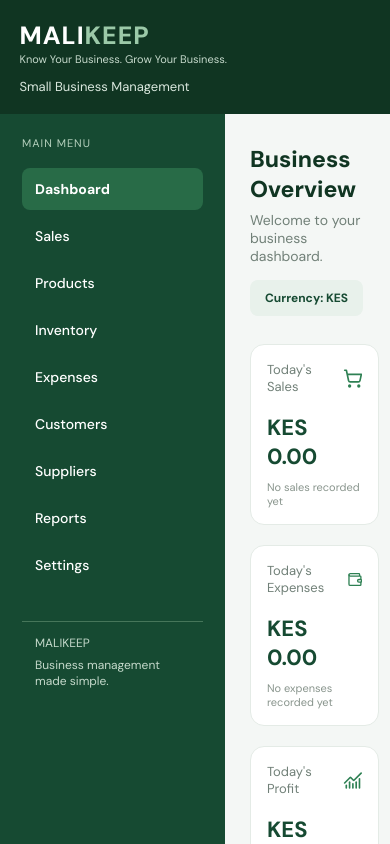
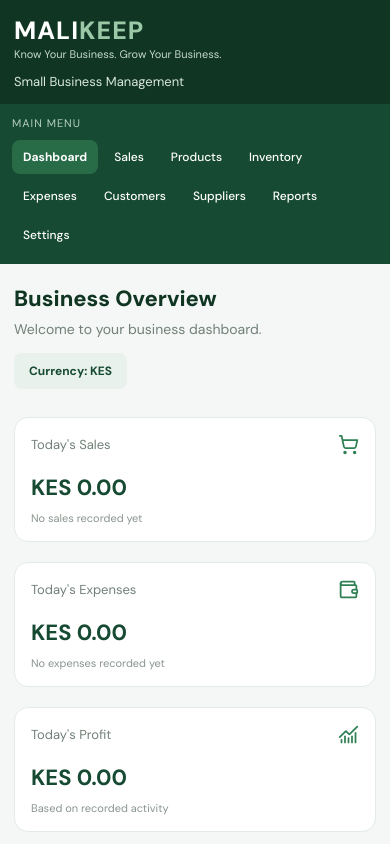
Before and after one commit to mzaeonly-maker/malikeep, a Next.js app: page / in a window 390 px wide. Shown: the top 844 px of the page. Built offline with nearby package versions, Linux system fonts and the light colour scheme.

Commit message:
Update globals.css

```diff
--- a/src/app/globals.css
+++ b/src/app/globals.css
@@ -240,3 +240,82 @@ th {
     flex-direction: column;
   }
 }
+/* MALIKEEP MOBILE RESPONSIVE DESIGN */
+
+@media (max-width: 760px) {
+
+  .app-container {
+    width: 100%;
+    overflow-x: hidden;
+  }
+
+  .app-container > div {
+    flex-direction: column !important;
+    width: 100%;
+  }
+
+  .app-container > div > aside {
+    width: 100% !important;
+    padding: 12px !important;
+    display: flex;
+    flex-wrap: wrap;
+    gap: 5px;
+    align-items: center;
+  }
+
+  .app-container > div > aside > p:first-child {
+    width: 100%;
+    margin-bottom: 5px !important;
+  }
+
+  .app-container > div > aside > div:not(:last-child) {
+    padding: 9px 11px !important;
+    margin: 0 !important;
+    font-size: 12px !important;
+  }
+
+  .app-container > div > aside > div:last-child {
+    display: none;
+  }
+
+  .app-container > div > section {
+    width: 100%;
+    min-width: 0;
+    padding: 20px 14px !important;
+  }
+
+  .page-title {
+    font-size: 22px;
+  }
+
+  .card {
+    width: 100%;
+    min-width: 0;
+  }
+
+  .grid {
+    width: 100%;
+    min-width: 0;
+  }
+
+  .grid-2,
+  .grid-3,
+  .grid-4 {
+    grid-template-columns: minmax(0, 1fr) !important;
+  }
+
+  .app-container header {
+    padding: 14px !important;
+  }
+}
+
+@media (max-width: 380px) {
+  .app-container > div > aside > div:not(:last-child) {
+    padding: 8px !important;
+    font-size: 11px !important;
+  }
+
+  .app-container > div > section {
+    padding: 16px 10px !important;
+  }
+}
```
